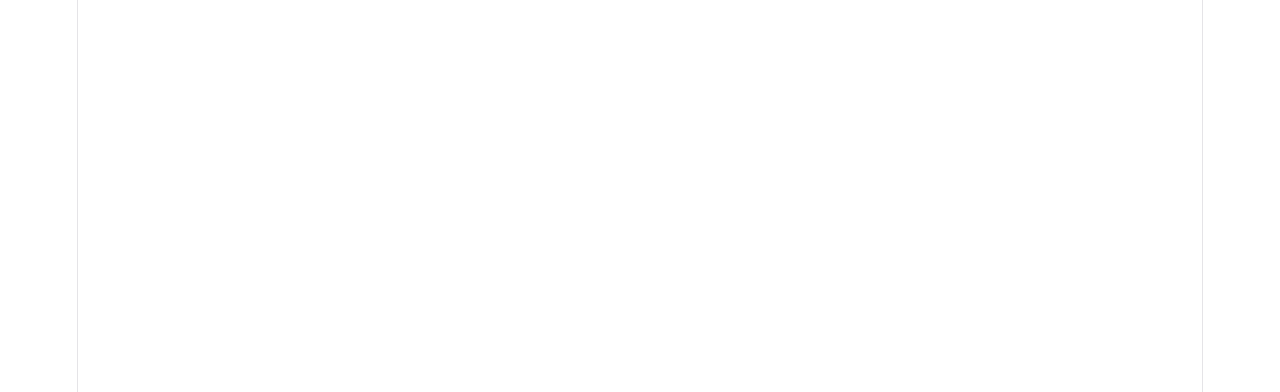
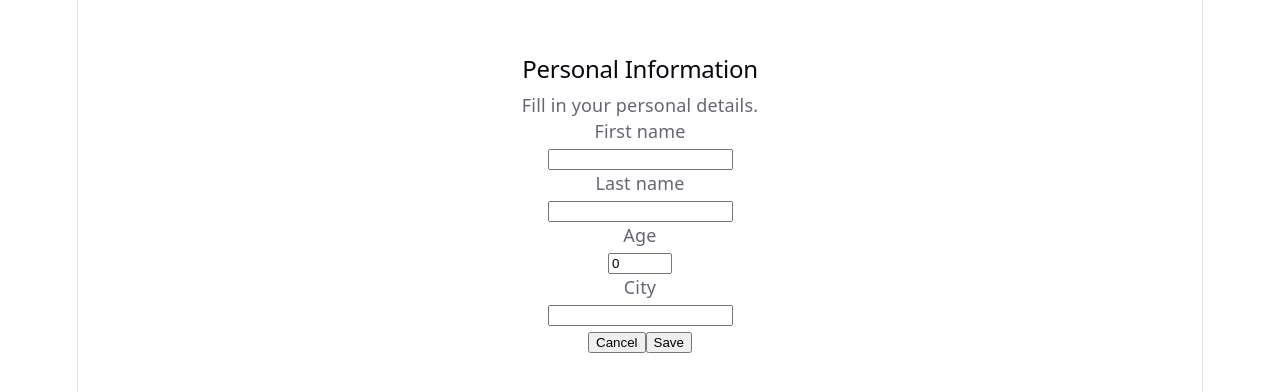
Before and after one commit to magda-rgb/ErgoApp, a React (Vite) app in the folder frontend/: page /profile in a window 1280 px wide. Before the commit this address had no page. Shown: the part 196-588 px from the top of the page. Built offline with nearby package versions, Linux system fonts and the light colour scheme.

Commit message:
Add profile form

```diff
--- a/frontend/package.json
+++ b/frontend/package.json
@@ -10,9 +10,11 @@
     "preview": "vite preview"
   },
   "dependencies": {
+    "@tailwindcss/vite": "^4.2.2",
     "react": "^19.2.4",
     "react-dom": "^19.2.4",
-    "react-router-dom": "^7.13.2"
+    "react-router-dom": "^7.13.2",
+    "tailwindcss": "^4.2.2"
   },
   "devDependencies": {
     "@eslint/js": "^9.39.4",
--- a/frontend/src/App.tsx
+++ b/frontend/src/App.tsx
@@ -4,9 +4,9 @@ import { useNavigate } from 'react-router-dom'
 function App() {
   const navigate = useNavigate()
 
-  const handleLogin = (event: React.MouseEvent<HTMLButtonElement>) => {
+  const handleProfile = (event: React.MouseEvent<HTMLButtonElement>) => {
     event.preventDefault()
-    navigate('/login')
+    navigate('/profile')
   }
 
   return (
@@ -24,7 +24,7 @@ function App() {
 
         <button
           className="stepin"
-          onClick={handleLogin}
+          onClick={handleProfile}
         >
           Login
         </button>
--- a/frontend/src/LoginPage.tsx
+++ /dev/null
@@ -1,30 +0,0 @@
-import { useState } from 'react'
-import './App.css'
-
-function LoginPage() {
-  const [username, setUsername] = useState('')
-  const [password, setPassword] = useState('')
-  const [age, setAge] = useState<number>(0)
-  const [city, setCity] = useState<string>('')
-
-  return (
-    <>
-      <section id="center">
-        <div>
-          <h1>Login</h1>
-          <form >
-             <input type="text"
-             value={username}
-             onChange={(e) => setUsername(e.target.value)} />
-             <input type="password"
-             value={password}
-             onChange={(e) => setPassword(e.target.value)} />
-             <button type="submit">Login</button>
-          </form>
-        </div>
-      </section>
-    </>
-  )
-}
-
-export default LoginPage
--- /dev/null
+++ b/frontend/src/ProfileForm .tsx
@@ -0,0 +1,158 @@
+import { useState, type ChangeEvent, type FormEvent } from 'react'
+import { useNavigate } from 'react-router-dom'
+import './App.css'
+
+interface FormData {
+  firstName: string
+  lastName: string
+  age: number
+  city: string
+}
+
+interface FormErrors {
+  firstName?: string
+  lastName?: string
+  age?: string
+  city?: string
+}
+
+const inputClassName = "block w-full rounded-md bg-white px-3 py-1.5 text-base text-gray-900 outline-1 -outline-offset-1 outline-gray-300 placeholder:text-gray-400 focus:outline-2 focus:-outline-offset-2 focus:outline-indigo-600 sm:text-sm/6 dark:bg-white/5 dark:text-white dark:outline-white/10 dark:placeholder:text-gray-500 dark:focus:outline-indigo-500"
+
+function ProfileForm(): React.JSX.Element {
+  const navigate = useNavigate()
+
+  const [formData, setFormData] = useState<FormData>({
+    firstName: '',
+    lastName: '',
+    age: 0,
+    city: '',
+  })
+  const [errors, setErrors] = useState<FormErrors>({})
+
+  const handleChange = (e: ChangeEvent<HTMLInputElement>): void => {
+    const { name, value, type } = e.target
+    setFormData(prev => ({
+      ...prev,
+      [name]: type === 'number' ? Number(value) : value,
+    }))
+  }
+
+  const handleSubmit = (e: FormEvent<HTMLFormElement>): void => {
+    e.preventDefault()
+    const newErrors: FormErrors = {}
+
+    if (!formData.firstName.trim()) newErrors.firstName = 'First name is required'
+    if (!formData.lastName.trim()) newErrors.lastName = 'Last name is required'
+    if (formData.age < 18 || formData.age > 100) newErrors.age = 'Age must be between 18 and 100'
+    if (!formData.city.trim()) newErrors.city = 'City is required'
+
+    setErrors(newErrors)
+    if (Object.keys(newErrors).length === 0) {
+      console.log(formData)
+    }
+  }
+
+  return (
+    <section id="center">
+      <div>
+        <form onSubmit={handleSubmit} noValidate>
+          <div className="space-y-12">
+            <div className="border-b border-gray-900/10 pb-12 dark:border-white/10">
+              <h2 className="text-base/7 font-semibold text-gray-900 dark:text-white">Personal Information</h2>
+              <p className="mt-1 text-sm/6 text-gray-600 dark:text-gray-400">
+                Fill in your personal details.
+              </p>
+
+              <div className="mt-10 grid grid-cols-1 gap-x-6 gap-y-8 sm:grid-cols-6">
+                <div className="sm:col-span-3">
+                  <label htmlFor="firstName" className="block text-sm/6 font-medium text-gray-900 dark:text-white">
+                    First name
+                  </label>
+                  <div className="mt-2">
+                    <input
+                      id="firstName"
+                      name="firstName"
+                      type="text"
+                      className={inputClassName}
+                      value={formData.firstName}
+                      onChange={handleChange}
+                    />
+                    {errors.firstName && <p id="firstName-error" role="alert" className="mt-1 text-sm text-red-500">{errors.firstName}</p>}
+                  </div>
+                </div>
+
+                <div className="sm:col-span-3">
+                  <label htmlFor="lastName" className="block text-sm/6 font-medium text-gray-900 dark:text-white">
+                    Last name
+                  </label>
+                  <div className="mt-2">
+                    <input
+                      id="lastName"
+                      name="lastName"
+                      type="text"
+                      className={inputClassName}
+                      value={formData.lastName}
+                      onChange={handleChange}
+                    />
+                    {errors.lastName && <p id="lastName-error" role="alert" className="mt-1 text-sm text-red-500">{errors.lastName}</p>}
+                  </div>
+                </div>
+
+                <div className="sm:col-span-3">
+                  <label htmlFor="age" className="block text-sm/6 font-medium text-gray-900 dark:text-white">
+                    Age
+                  </label>
+                  <div className="mt-2">
+                    <input
+                      id="age"
+                      name="age"
+                      type="number"
+
+                      min={18}
+                      max={100}
+                      className={inputClassName}
+                      value={formData.age}
+                      onChange={handleChange}
+                    />
+                    {errors.age && <p id="age-error" role="alert" className="mt-1 text-sm text-red-500">{errors.age}</p>}
+                  </div>
+                </div>
+
+                <div className="sm:col-span-3">
+                  <label htmlFor="city" className="block text-sm/6 font-medium text-gray-900 dark:text-white">
+                    City
+                  </label>
+                  <div className="mt-2">
+                    <input
+                      id="city"
+                      name="city"
+                      type="text"
+                      className={inputClassName}
+                      value={formData.city}
+                      onChange={handleChange}
+                    />
+                    {errors.city && <p id="city-error" role="alert" className="mt-1 text-sm text-red-500">{errors.city}</p>}
+                  </div>
+                </div>
+              </div>
+            </div>
+          </div>
+
+          <div className="mt-6 flex items-center justify-end gap-x-6">
+            <button type="button" className="text-sm/6 font-semibold text-gray-900 dark:text-white" onClick={() => navigate('/')}>
+              Cancel
+            </button>
+            <button
+              type="submit"
+              className="rounded-md bg-indigo-600 px-3 py-2 text-sm font-semibold text-white shadow-xs hover:bg-indigo-500 focus-visible:outline-2 focus-visible:outline-offset-2 focus-visible:outline-indigo-600 dark:bg-indigo-500 dark:shadow-none dark:focus-visible:outline-indigo-500"
+            >
+              Save
+            </button>
+          </div>
+        </form>
+      </div>
+    </section>
+  )
+}
+
+export default ProfileForm
--- a/frontend/src/main.tsx
+++ b/frontend/src/main.tsx
@@ -3,14 +3,14 @@ import { createRoot } from 'react-dom/client'
 import { BrowserRouter, Routes, Route } from 'react-router-dom'
 import './index.css'
 import App from './App.tsx'
-import LoginPage from './LoginPage.tsx'
+import ProfileForm from './ProfileForm .tsx'
 
 createRoot(document.getElementById('root')!).render(
   <StrictMode>
     <BrowserRouter>
       <Routes>
         <Route path="/" element={<App />} />
-        <Route path="/login" element={<LoginPage />} />
+        <Route path="/profile" element={<ProfileForm />} />
       </Routes>
     </BrowserRouter>
   </StrictMode>,
```
Also changed, not shown: 1 other file (tests, documents, lock files or other folders).
